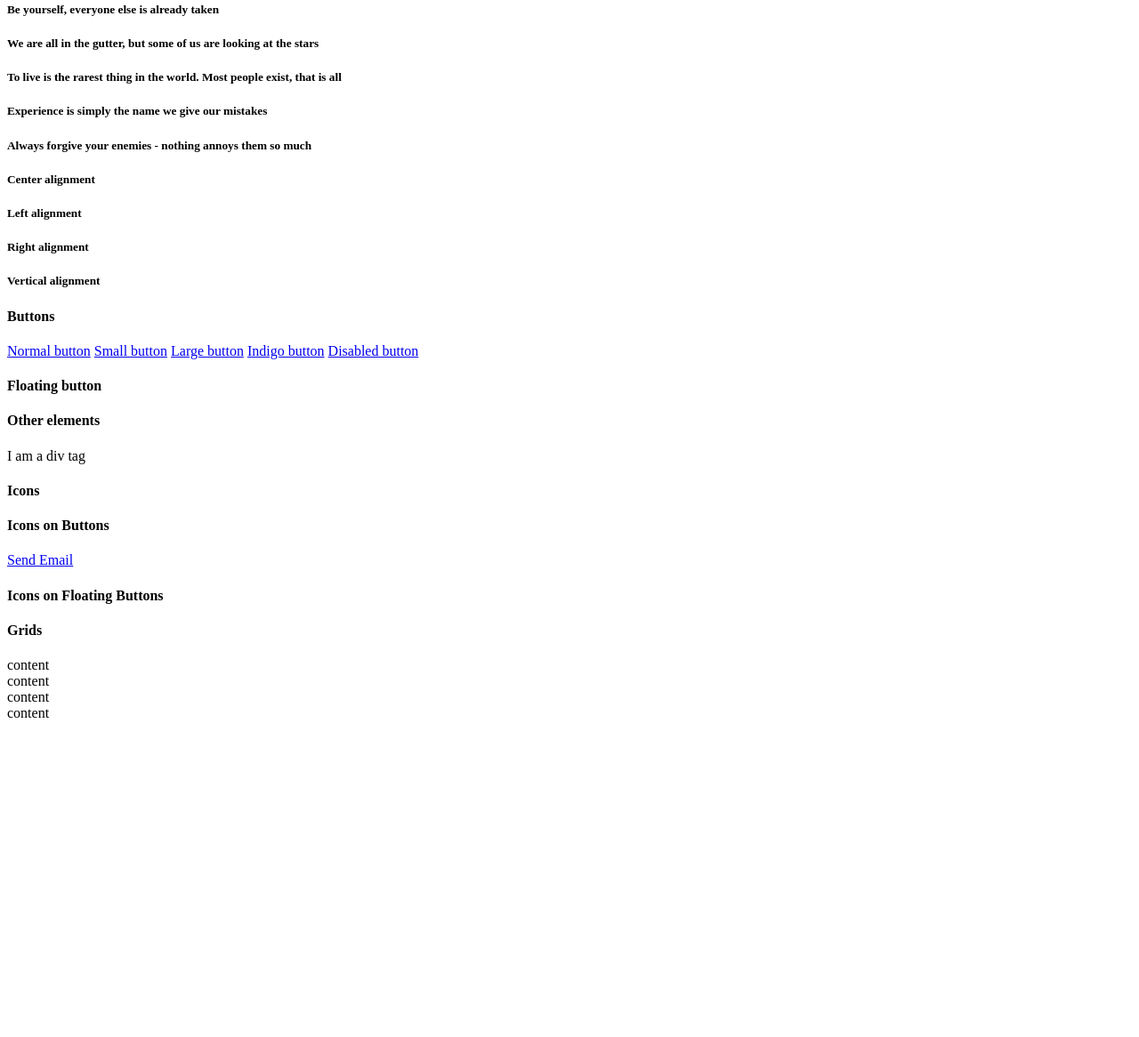
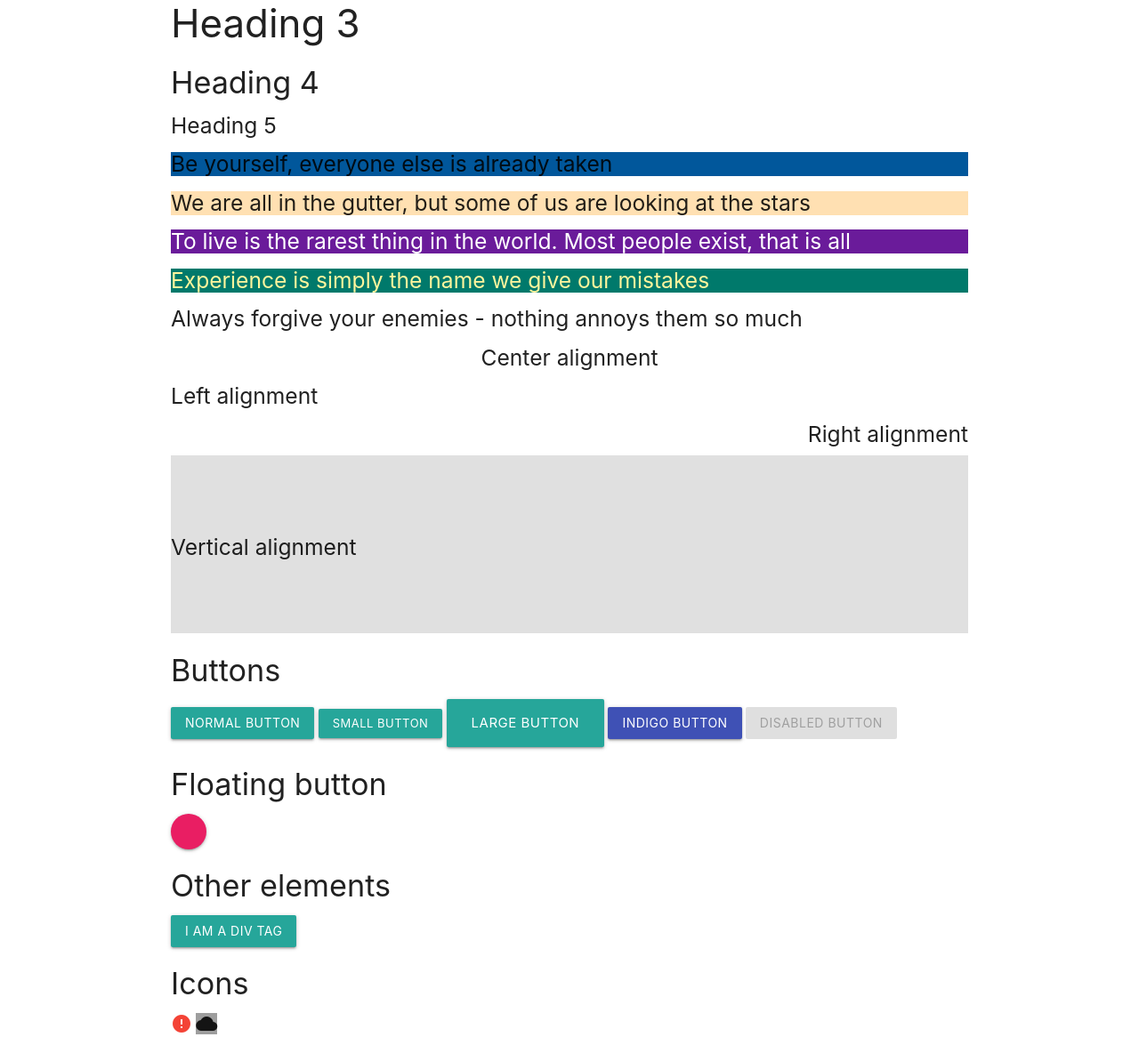
Before and after one commit to ivy-wan/Unit1-HTML-CSS, a plain HTML site: page index.html in a window 1280 px wide. Shown: the part 232-1398 px from the top of the page at 89% size. Before the commit the page ends 1051 px from the top, so only its background shows below. Drawn offline with nearby package versions, Linux system fonts and the light colour scheme.

Commit message:
day4 code

```diff
--- a/index.html
+++ b/index.html
@@ -1,6 +1,21 @@
 <html>
     <head>
+        <!--Import Google Icon Font-->
+        <link
+            href="https://fonts.googleapis.com/icon?family=Material+Icons"
+            rel="stylesheet"
+        />
+        <!-- Compiled and minified CSS -->
+        <link
+            rel="stylesheet"
+            href="https://cdnjs.cloudflare.com/ajax/libs/materialize/1.0.0/css/materialize.min.css"
+        />
         <title>Learning Materialize</title>
+        <style>
+            .box {
+                height: 200px;
+            }
+        </style>
     </head>
     <body>
         <div class="container">
@@ -13,67 +28,66 @@
 
         <!-- Colors -->
         <div class="container">
-            <h5>Be yourself, everyone else is already taken</h5>
-            <h5>
+            <h5 class="light-blue darken-4">
+                Be yourself, everyone else is already taken
+            </h5>
+            <h5 class="orange lighten-4">
                 We are all in the gutter, but some of us are looking at the
                 stars
             </h5>
-            <h5>
+            <h5 class="purple darken-3 white-text">
                 To live is the rarest thing in the world. Most people exist,
                 that is all
             </h5>
-            <h5>Experience is simply the name we give our mistakes</h5>
+            <h5 class="teal darken-2 yellow-text text-lighten-3">
+                Experience is simply the name we give our mistakes
+            </h5>
             <h5>Always forgive your enemies - nothing annoys them so much</h5>
         </div>
 
         <!-- Alignment -->
         <div class="container">
-            <h5>Center alignment</h5>
-            <h5>Left alignment</h5>
-            <h5>Right alignment</h5>
+            <h5 class="center-align">Center alignment</h5>
+            <h5 class="left-align">Left alignment</h5>
+            <h5 class="right-align">Right alignment</h5>
         </div>
 
         <!-- Create your own styles -->
-        <div class="container">
+        <div class="container grey lighten-2 box valign-wrapper">
             <h5>Vertical alignment</h5>
         </div>
 
         <div class="container">
             <h4>Buttons</h4>
-            <a href="#">Normal button</a>
-            <a href="#">Small button</a>
-            <a href="#">Large button</a>
-            <a href="#">Indigo button</a>
-            <a href="#">Disabled button</a>
+            <a href="" class="btn waves-effect waves-light">Normal button</a>
+            <a href="#" class="btn-small">Small button</a>
+            <a href="#" class="btn-large">Large button</a>
+            <a href="#" class="btn indigo">Indigo button</a>
+            <a href="#" class="btn disabled">Disabled button</a>
 
             <h4>Floating button</h4>
-            <a href="#"></a>
+            <a href="#" class="btn-floating pink"></a>
 
             <h4>Other elements</h4>
-            <div>I am a div tag</div>
+            <div class="btn">I am a div tag</div>
         </div>
         <div class="container">
             <h4>Icons</h4>
-
+            <i class="material-icons red-text">error</i>
+            <i class="material-icons grey">cloud</i>
             <h4>Icons on Buttons</h4>
             <a href="#" class="btn indigo">
                 <span>Send</span>
-
+                <i class="material-icons right">send</i>
             </a>
             <a href="#" class="btn pink waves-effect waves-light">
+                <i class="material-icons left">email</i>
                 <span>Email</span>
-
             </a>
             <h4>Icons on Floating Buttons</h4>
-            <a href="#" class="btn-floating light-blue pulse">
-
-            </a>
-            <a href="#" class="btn-floating red pulse">
-
-            </a>
-            <a href="#" class="btn-floating orange pulse">
-
-            </a>
+            <a href="#" class="btn-floating light-blue pulse"> </a>
+            <a href="#" class="btn-floating red pulse"> </a>
+            <a href="#" class="btn-floating orange pulse"> </a>
         </div>
         <div class="container">
             <h4>Grids</h4>
```
Also changed, not shown: 1 other file.
